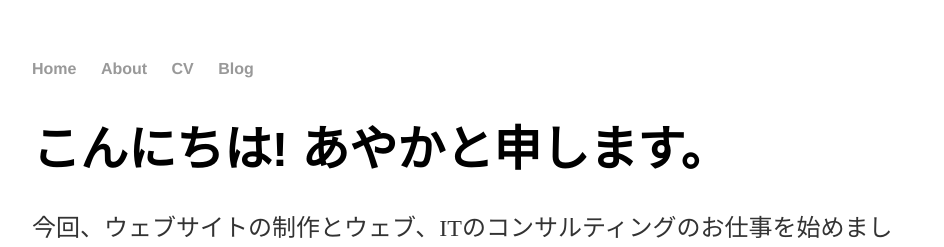
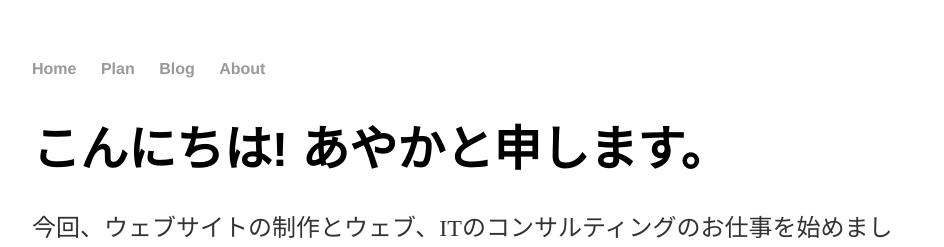
Before and after one commit to agematsu/agematsu.github.io, a Jekyll site: the page built from index.html, in a window 1280 px wide. Shown: the top 247 px of the page, without its empty margins (160-1104 px from the left). Built offline with Jekyll 4.4.1, drawn with Linux system fonts in a browser that asks for light colours.

Commit message:
Update default.html

```diff
--- a/_layouts/default.html
+++ b/_layouts/default.html
@@ -9,9 +9,9 @@
 			<nav>
 	    		<ul>
 	        		<li><a href="/">Home</a></li>
-		        	<li><a href="/about">About</a></li>
-	        		<li><a href="/cv">CV</a></li>
-	        		<li><a href="/blog">Blog</a></li>
+				<li><a href="/plan">Plan</a></li>
+	        		<li><a href="blog/">Blog</a></li>
+	        		<li><a href="/about">About</a></li>
 	    		</ul>
 			</nav>
 			<div class="container">
```
